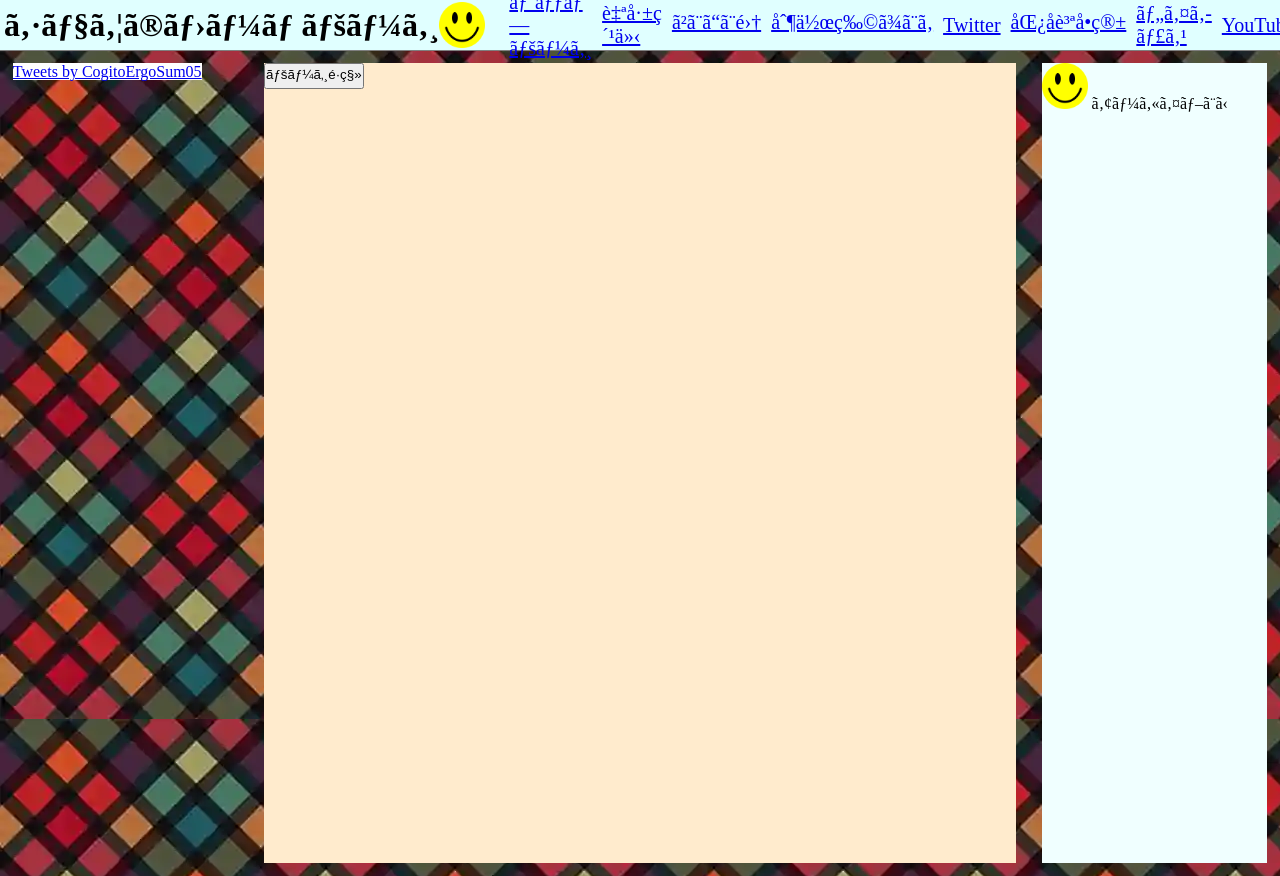
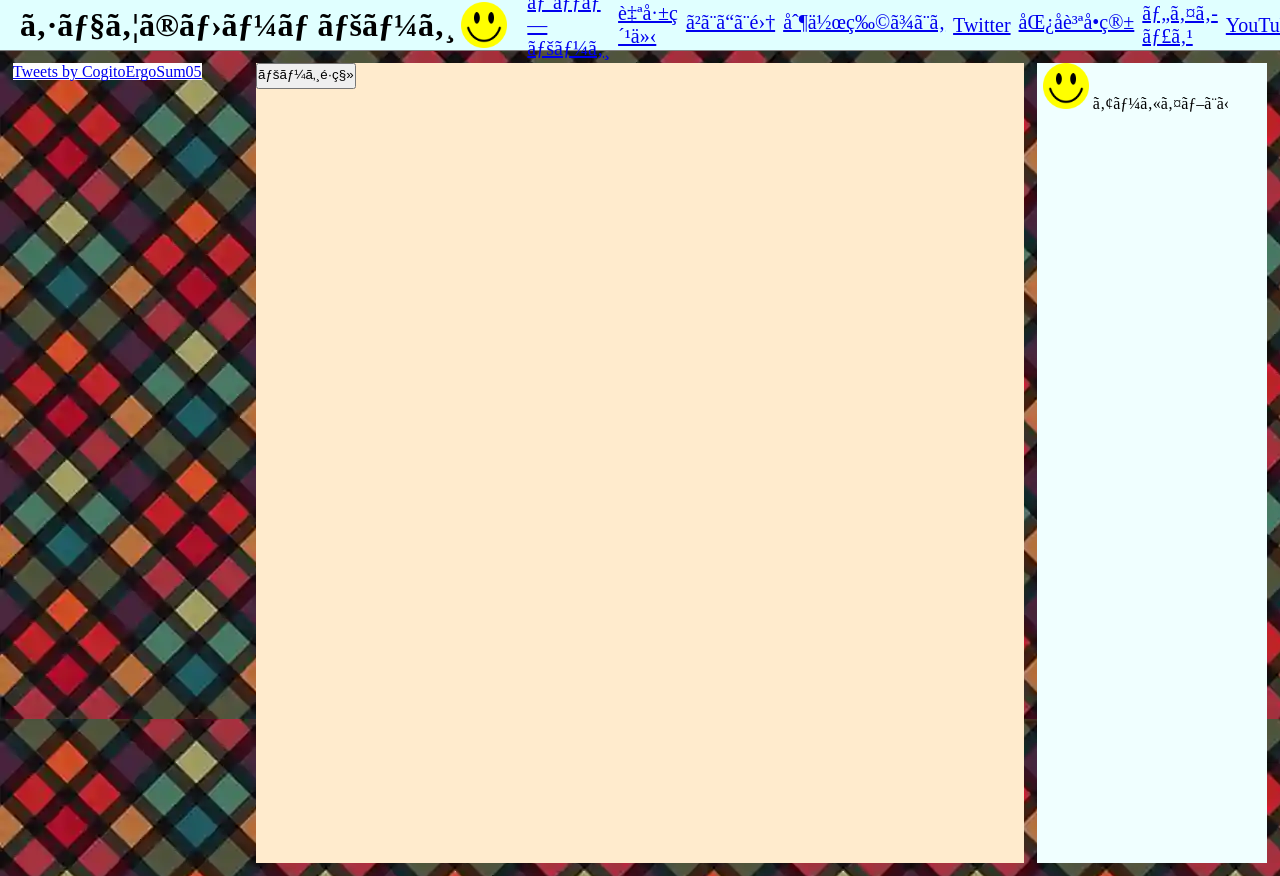
Before and after one commit to hiralin0720/MyPage, a plain HTML site: page index.html in a window 1280 px wide. Drawn offline with Linux system fonts and the light colour scheme.

Commit message:
01/07/2023/06:30 Prigress
CSSの細かい修正

```diff
--- a/style/style.css
+++ b/style/style.css
@@ -14,11 +14,12 @@
 }
 .header .title {
     display: flex;
-    margin: 2 4 0 4;
+    margin: 2 0 0 20;
 }
 #icon_smily {
     height: 46px;
     width: 46px;
+    margin-left: 6;
 }
 .header .link {
     display: flex;
@@ -27,7 +28,7 @@
 }
 .header a {
     font-size: 20;
-    margin-right: 10;
+    margin-right: 8;
 }
 
 .background {
@@ -46,7 +47,7 @@
     background-color: white;
 }
 .base-center {
-    margin: 1% 1% 1% 1%;
+    margin: 1% 0% 1% 0%;
     width: 60%;
     height: 100vH;
     overflow: auto;
```
